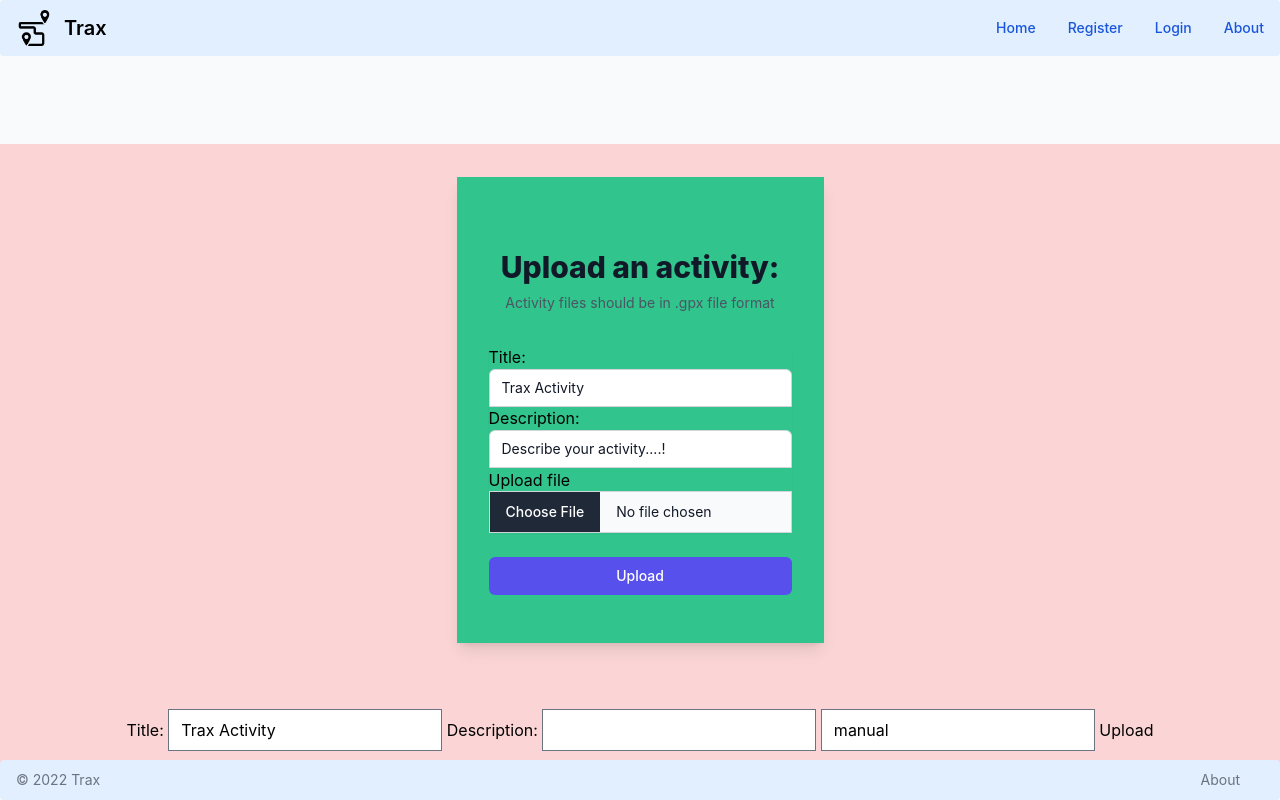
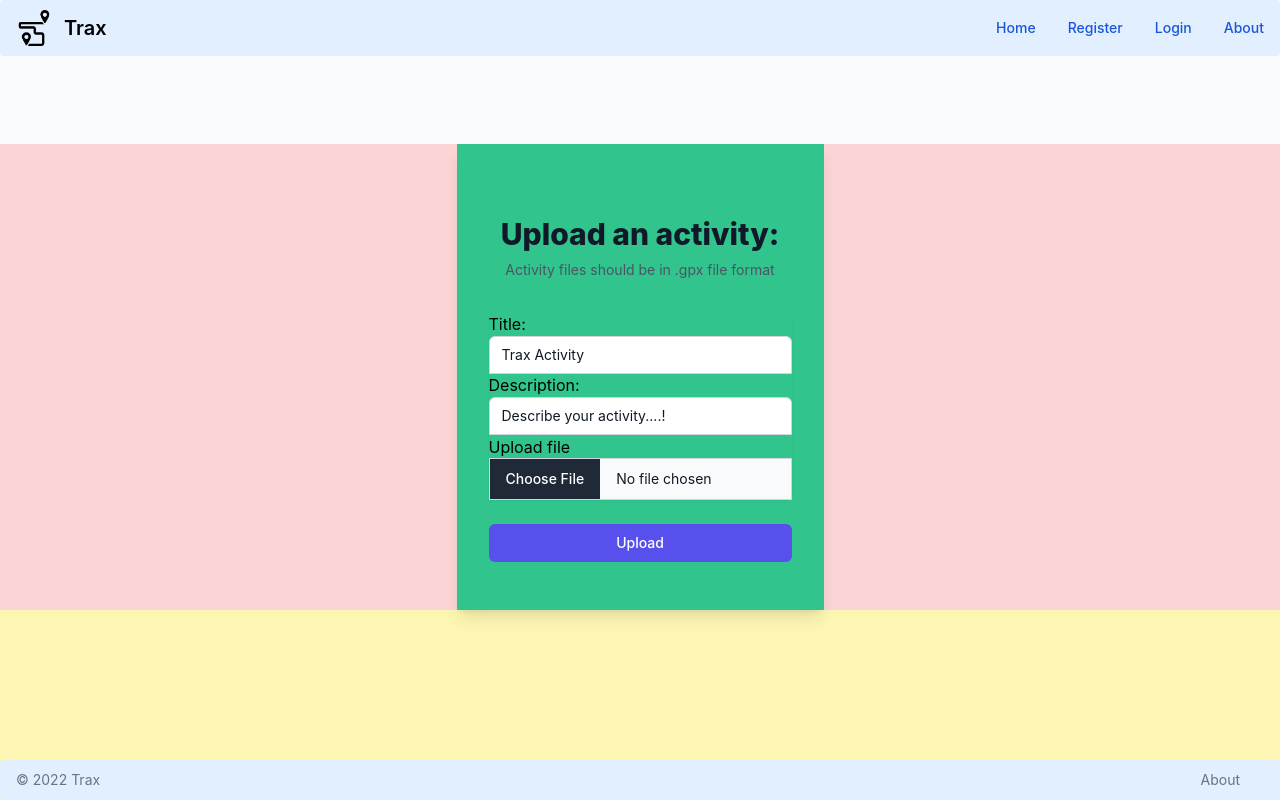
Before and after one commit to eoinlarkin/trax, a Django app: page /upload in a window 1280 px wide. Run offline with Django 4.2, Linux system fonts and the light colour scheme; style sheets or scripts are compiled from the project's sources; some libraries are stand-ins or nearby versions.

Commit message:
fix: heroku height issues

```diff
--- a/templates/base.html
+++ b/templates/base.html
@@ -17,7 +17,7 @@
     <title>Trax</title>
 </head>
 
-<body >
+<body style="min-height: 100vh;">
 
  <!-- Navigation -->
  <nav class="fixed z-10 top-0 w-full bg-blue-100 border-gray-200 px-2 sm:px-4 py-2.5 rounded dark:bg-gray-800">
@@ -80,7 +80,7 @@
   <!-- <div class="container bg-white mx-auto mt-24 md:mt-16 border-solid border-2 border-red-800"> -->
 
     <!-- <main class="container h-screen mx-auto mt-0 mb-0 border-solid border-2 border-red-800">  -->
-      <main class="  bg-gray-50 flex flex-col h-screen">
+      <main class="bg-gray-50 flex flex-col">
         {% block content %}
 
           <!--Container-->
--- a/templates/upload.html
+++ b/templates/upload.html
@@ -53,12 +53,4 @@
 
 </div>
 </div>
-
-<form action="{% url 'upload' %}" method="post" enctype="multipart/form-data">
-  {% csrf_token %}
-  {{ form }}
-  <input type="submit" value="Upload">
-</form>
-
-
 {% endblock content %}
```
